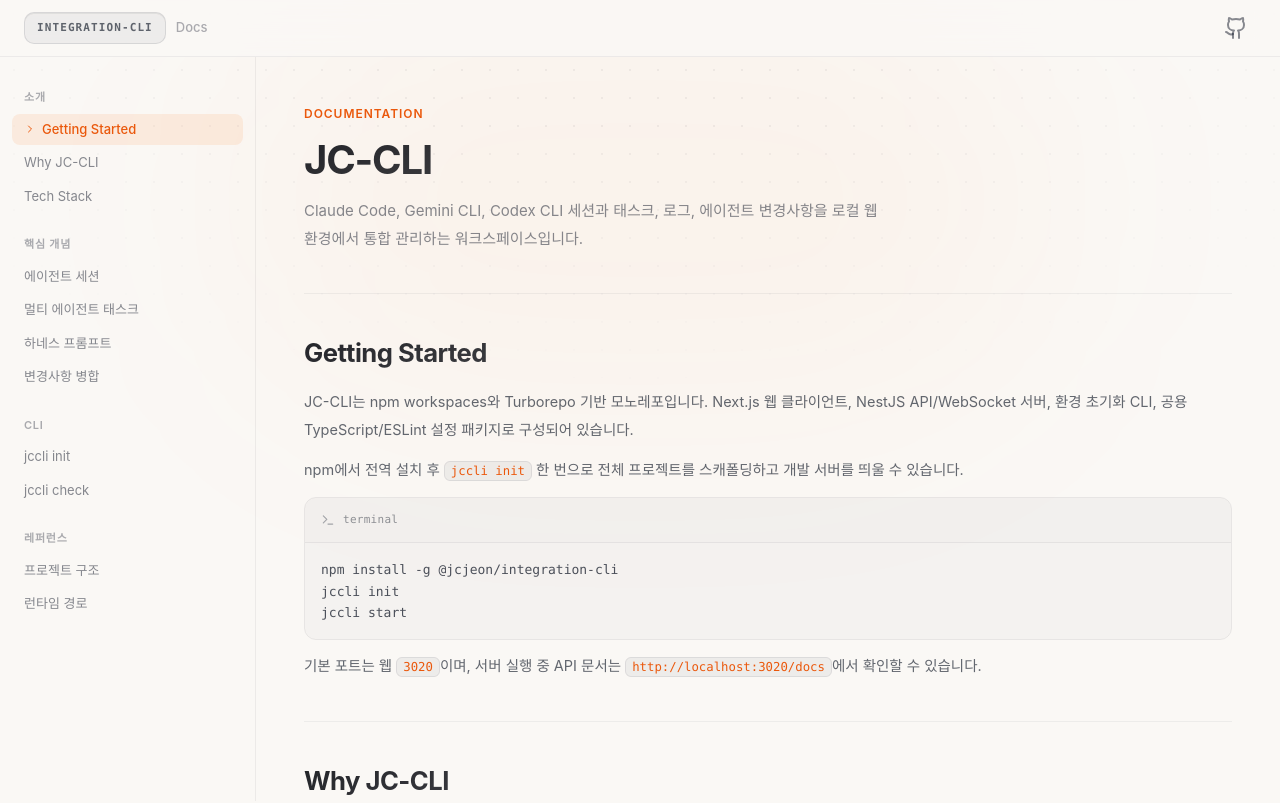
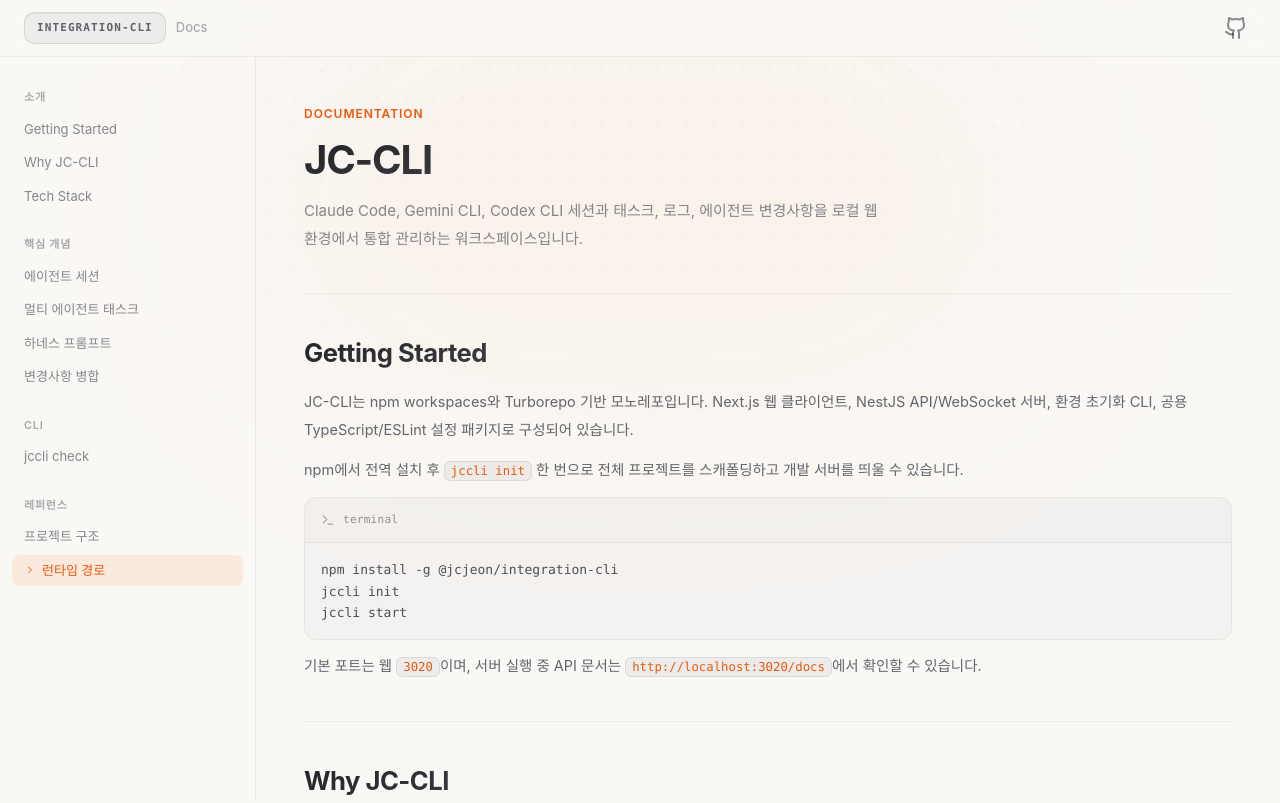
Before and after one commit to jcjee6276/jjc, a React (Vite) app: page /cli-docs in a window 1280 px wide. Shown: the top 803 px of the page. Built offline with nearby package versions, Linux system fonts and the light colour scheme; no server answers.

Commit message:
fix: CLI 문서 목차 스크롤 동기화

```diff
--- a/src/pages/CliDocs.jsx
+++ b/src/pages/CliDocs.jsx
@@ -2,7 +2,7 @@
  * @Author: 전지창
  * @Description: /cli-docs — JC-CLI(integration-cli) 문서 페이지 (라이트 전용)
  */
-import { useEffect, useRef, useState } from "react";
+import { useEffect, useState } from "react";
 import { Link } from "react-router-dom";
 import { Github, Menu, Terminal, X, ChevronRight } from "lucide-react";
 
@@ -34,7 +34,6 @@
   {
     label: "CLI",
     items: [
-      { id: "jccli-init", title: "jccli init" },
       { id: "jccli-check", title: "jccli check" },
     ],
   },
@@ -120,26 +119,36 @@
 export default function CliDocs() {
   const [activeId, setActiveId] = useState(ALL_IDS[0]);
   const [sidebarOpen, setSidebarOpen] = useState(false);
-  const observerRef = useRef(null);
 
   // 스크롤 스파이
   useEffect(() => {
-    observerRef.current?.disconnect();
-    const observer = new IntersectionObserver(
-      (entries) => {
-        const visible = entries
-          .filter((e) => e.isIntersecting)
-          .sort((a, b) => a.boundingClientRect.top - b.boundingClientRect.top);
-        if (visible.length > 0) setActiveId(visible[0].target.id);
-      },
-      { rootMargin: "-80px 0px -60% 0px" }
-    );
-    ALL_IDS.forEach((id) => {
-      const el = document.getElementById(id);
-      if (el) observer.observe(el);
-    });
-    observerRef.current = observer;
-    return () => observer.disconnect();
+    const updateActiveSection = () => {
+      const scrollPosition = window.scrollY + 96;
+      const isAtBottom =
+        window.innerHeight + window.scrollY >= document.documentElement.scrollHeight - 2;
+
+      if (isAtBottom) {
+        setActiveId(ALL_IDS[ALL_IDS.length - 1]);
+        return;
+      }
+
+      let currentId = ALL_IDS[0];
+      for (const id of ALL_IDS) {
+        const section = document.getElementById(id);
+        if (!section || section.offsetTop > scrollPosition) break;
+        currentId = id;
+      }
+      setActiveId(currentId);
+    };
+
+    updateActiveSection();
+    window.addEventListener("scroll", updateActiveSection, { passive: true });
+    window.addEventListener("resize", updateActiveSection);
+
+    return () => {
+      window.removeEventListener("scroll", updateActiveSection);
+      window.removeEventListener("resize", updateActiveSection);
+    };
   }, []);
 
   const handleNavClick = (id) => {
```
